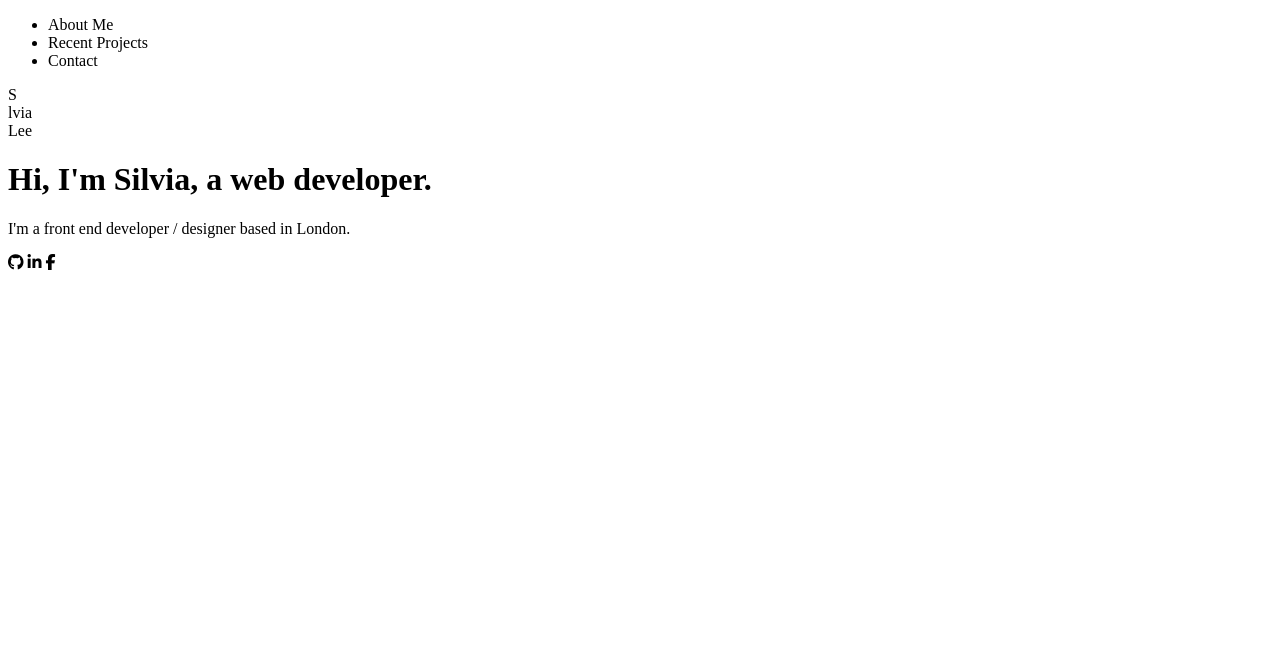
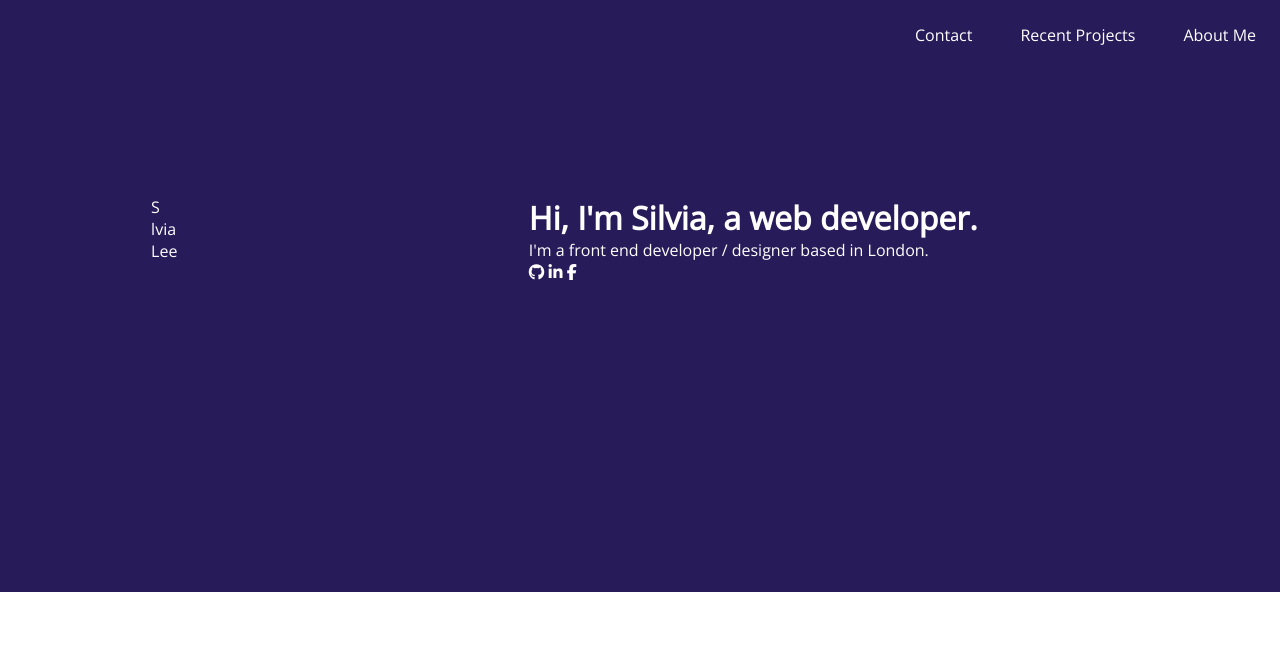
Before and after one commit to silviatheweasel/portfolio, a plain HTML site: page index.html in a window 1280 px wide. Drawn offline with nearby package versions, Linux system fonts and the light colour scheme.

Commit message:
Add styling to header

```diff
--- a/index.html
+++ b/index.html
@@ -9,6 +9,7 @@
     <meta name="author" content="Silvia Lee">
     <title>Silvia Lee's Portfolio</title>
     <link href="./style.css" rel="stylesheet">
+    <link href="https://fonts.googleapis.com/css?family=Open+Sans|Work+Sans:300" rel="stylesheet">
     <script src="./home.js" defer></script>
     <script src="https://kit.fontawesome.com/d7186ae7fe.js" crossorigin="anonymous"></script>
 </head>
@@ -22,12 +23,13 @@
             </ul>
         </nav>
         <div class="banner">
-            <div class="my-name">
+            <div class= "my-name">
                 <div>S</div>
                 <div class="circle_rectangle"></div>
                 <div>lvia</div>
                 <div>Lee</div>
             </div>
+            <div class = "my-intro">
                 <h1>Hi, I'm Silvia, a web developer.</h1>
                 <p>I'm a front end developer / designer based in London.</p>
                 <div class="social">
@@ -36,6 +38,7 @@
                     <i class="fab fa-facebook-f"></i>
                 </div>
             </div>
+        </div>
     </header>
 
 
--- a/style.css
+++ b/style.css
@@ -0,0 +1,53 @@
+* {
+    box-sizing: border-box;
+    padding: 0;
+    margin: 0;
+    /* border: 1px solid red; */
+}
+
+html {
+    font-size: 16px;
+    font-family: "Open Sans", sans-serif;
+}
+
+body {
+    max-width: 1440px;
+    overflow-x: hidden;
+    margin: 0 auto;
+    display: grid;
+}
+
+header {
+    background-color: #281B59;
+    color: white;
+    min-height: 37rem;
+}
+
+nav {
+    height: 4rem;
+}
+
+nav ul li {
+    list-style-type: none;
+    float: right;
+    margin: 1.5rem;
+}
+
+nav ul li a {
+    text-decoration: none;
+}
+
+.banner {
+    display: grid;
+    width: 100%;
+    height: 100%;
+    grid-template: repeat (6, 1fr) / repeat(12, 1fr);
+}
+
+.my-name {
+    grid-area: 2 / 3 / span 3 / span 6;
+}
+
+.my-intro {
+    grid-area: 2 / 8 / span 3 / span 4;
+}
```
Lines whose indentation alone changed are shown as unchanged.
